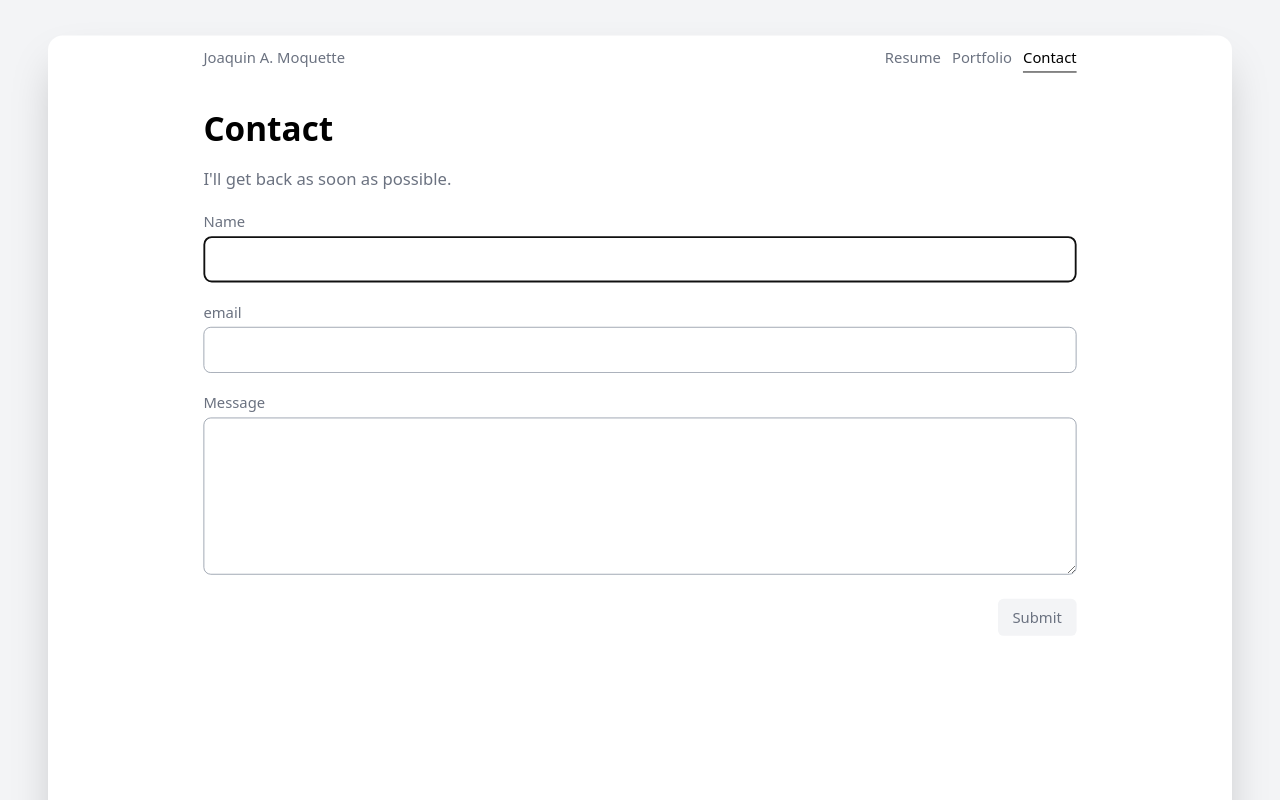
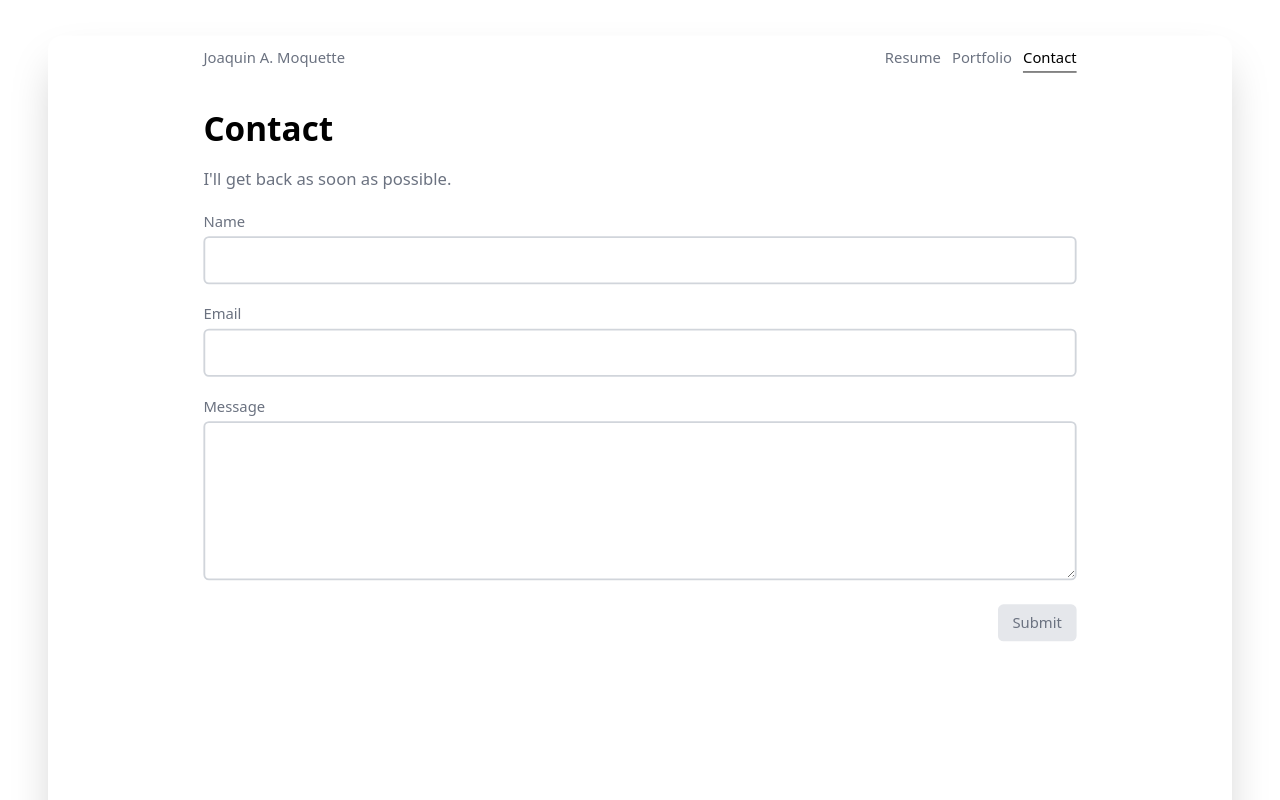
Before and after one commit to moquette/simple-shell, a React app: page /contact in a window 1280 px wide. Shown: the top 800 px of the page. Built offline with nearby package versions, Linux system fonts and the light colour scheme.

Commit message:
chore: page trasitions

```diff
--- a/package.json
+++ b/package.json
@@ -26,7 +26,8 @@
     "react": "^18.1.0",
     "react-dom": "^18.1.0",
     "react-hook-form": "^7.30.0",
-    "react-icons": "^4.3.1"
+    "react-icons": "^4.3.1",
+    "react-transition-group": "^4.4.2"
   },
   "devDependencies": {
     "@pmmmwh/react-refresh-webpack-plugin": "^0.5.5",
--- a/src/index.tsx
+++ b/src/index.tsx
@@ -1,7 +1,13 @@
 import React from 'react'
+import {BrowserRouter} from 'react-router-dom'
+
 import ReactDOM from 'react-dom/client'
 import {App} from '@/systems/core'
 import '@/styles/app.scss'
 
 const root = ReactDOM.createRoot(document.getElementById(`root`) as HTMLElement)
-root.render(<App />)
+root.render(
+  <BrowserRouter>
+    <App />
+  </BrowserRouter>
+)
--- a/src/pages/Contact.tsx
+++ b/src/pages/Contact.tsx
@@ -25,44 +25,43 @@ export default function Contact() {
         <form className="contact-form" onSubmit={handleSubmit(onSubmit)}>
           {/* register your input into the hook by invoking the "register" function */}
           <div>
-            <label>Name</label>
+            <label>
+              Name
+              {errors.name && (
+                <span className="pl-1 font-black text-red-500">*</span>
+              )}
+            </label>
             <input
-              autoFocus
-              className="mt-1 w-full rounded-lg border border-gray-400 px-4 py-3"
+              className="mt-1 w-full rounded-md border-2 border-gray-300 px-4 py-3"
               type="text"
               {...register('name', {required: true})}
             />
-            {errors.name && (
-              <span className=" relative top-[-30px] float-right pr-5 text-xs">
-                Name is required
-              </span>
-            )}
           </div>
           <div>
-            <label>email</label>
+            <label>
+              Email
+              {errors.email && (
+                <span className="pl-1 font-black text-red-500">*</span>
+              )}
+            </label>
             <input
-              className="mt-1 w-full rounded-lg border border-gray-400 px-4 py-3"
+              className="mt-1 w-full rounded-md border-2 border-gray-300 px-4 py-3"
               type="email"
               {...register('email', {required: true})}
             />
-            {errors.email && (
-              <span className=" relative top-[-30px] float-right pr-5 text-xs">
-                Email is required
-              </span>
-            )}
           </div>
           <div>
-            <label>Message</label>
+            <label>
+              Message
+              {errors.message && (
+                <span className="pl-1 font-black text-red-500">*</span>
+              )}
+            </label>
             <textarea
-              className="mt-1 w-full rounded-lg border border-gray-400 px-4 py-3"
+              className="mt-1 w-full rounded-md border-2 border-gray-300 px-4 py-3"
               rows={6}
               {...register('message', {required: true})}
             />
-            {errors.message && (
-              <span className=" relative top-[-30px] float-right pr-5 text-xs">
-                Not a mind reader you know!
-              </span>
-            )}
           </div>
           <input className="button float-right" type="submit" />
         </form>
--- a/src/styles/app.scss
+++ b/src/styles/app.scss
@@ -7,7 +7,7 @@
 
 @layer base {
   body {
-    @apply m-0 animate-fadeIn bg-gray-100 p-0 font-sans text-gray-500 antialiased;
+    @apply m-0 animate-fadeIn p-0 font-sans text-gray-500 antialiased;
   }
 
   h2 {
@@ -97,7 +97,7 @@
   }
 
   .button {
-    @apply cursor-pointer rounded-md bg-gray-100 py-2 px-4 font-light;
+    @apply cursor-pointer rounded-md bg-gray-200 py-2 px-4 font-light;
   }
 }
 
@@ -106,3 +106,27 @@
     @apply scale-[0.925] rounded-2xl;
   }
 }
+
+/**************************/
+/* CSS Animations Classes */
+/**************************/
+
+/*
+The following class-endings: *-enter, *-enter-active, *-exit, *-exit-active,
+have very specific meanings to <CSSTransition />
+(see more: https://reactcommunity.org/react-transition-group/css-transition)
+*/
+
+.fade-enter {
+  opacity: 0;
+}
+.fade-enter.fade-enter-active {
+  opacity: 1;
+  transition: opacity 750ms ease-out;
+}
+.fade-exit {
+  opacity: 1;
+}
+.fade-exit.fade-exit-active {
+  opacity: 0;
+}
--- a/src/systems/core/components/App.tsx
+++ b/src/systems/core/components/App.tsx
@@ -1,5 +1,6 @@
 import React, {useEffect, useState} from 'react'
-import {BrowserRouter as Router, Routes, Route} from 'react-router-dom'
+import {Routes, Route, useLocation} from 'react-router-dom'
+import {TransitionGroup, CSSTransition} from 'react-transition-group'
 import {ScrollToTop} from '@/systems/core'
 import {ScrollToTopButton} from '@/systems/core'
 import PageNotFound from '@/pages/PageNotFound'
@@ -11,6 +12,7 @@ import {Footer} from '@/systems/core'
 import '@/styles/app.scss'
 
 export const App = () => {
+  const location = useLocation()
   // eslint-disable-next-line @typescript-eslint/no-unused-vars
   const [offset, setOffset] = useState(0)
 
@@ -33,8 +35,10 @@ export const App = () => {
       document.querySelector('main').classList.remove('end-of-page-animation')
     }
   }, 0)
+
   return (
-    <Router>
+    <TransitionGroup component={null}>
+      <CSSTransition key={location.key} classNames="fade" timeout={300}>
         <ScrollToTop>
           <main>
             <div className="container">
@@ -52,6 +56,7 @@ export const App = () => {
           </main>
           <Footer />
         </ScrollToTop>
-    </Router>
+      </CSSTransition>
+    </TransitionGroup>
   )
 }
--- a/src/systems/core/components/Nav.tsx
+++ b/src/systems/core/components/Nav.tsx
@@ -60,7 +60,11 @@ export const Nav = (props: IAppProps) => {
                 >
                   <svg width="24" height="24" fill="none" aria-hidden="true">
                     <path
-                      d="M12 6v.01M12 12v.01M12 18v.01M12 7a1 1 0 1 1 0-2 1 1 0 0 1 0 2Zm0 6a1 1 0 1 1 0-2 1 1 0 0 1 0 2Zm0 6a1 1 0 1 1 0-2 1 1 0 0 1 0 2Z"
+                      d="M12
+                      6v.01M12 12v.01M12 18v.01M12
+                      7a1 1 0 1 1 0-2 1 1 0 0 1 0 2Zm0
+                      6a1 1 0 1 1 0-2 1 1 0 0 1 0 2Zm0
+                      6a1 1 0 1 1 0-2 1 1 0 0 1 0 2Z"
                       stroke="currentColor"
                     />
                   </svg>
```
Also changed, not shown: 1 other file (tests, documents, lock files or other folders). Lines whose indentation alone changed are shown as unchanged.
